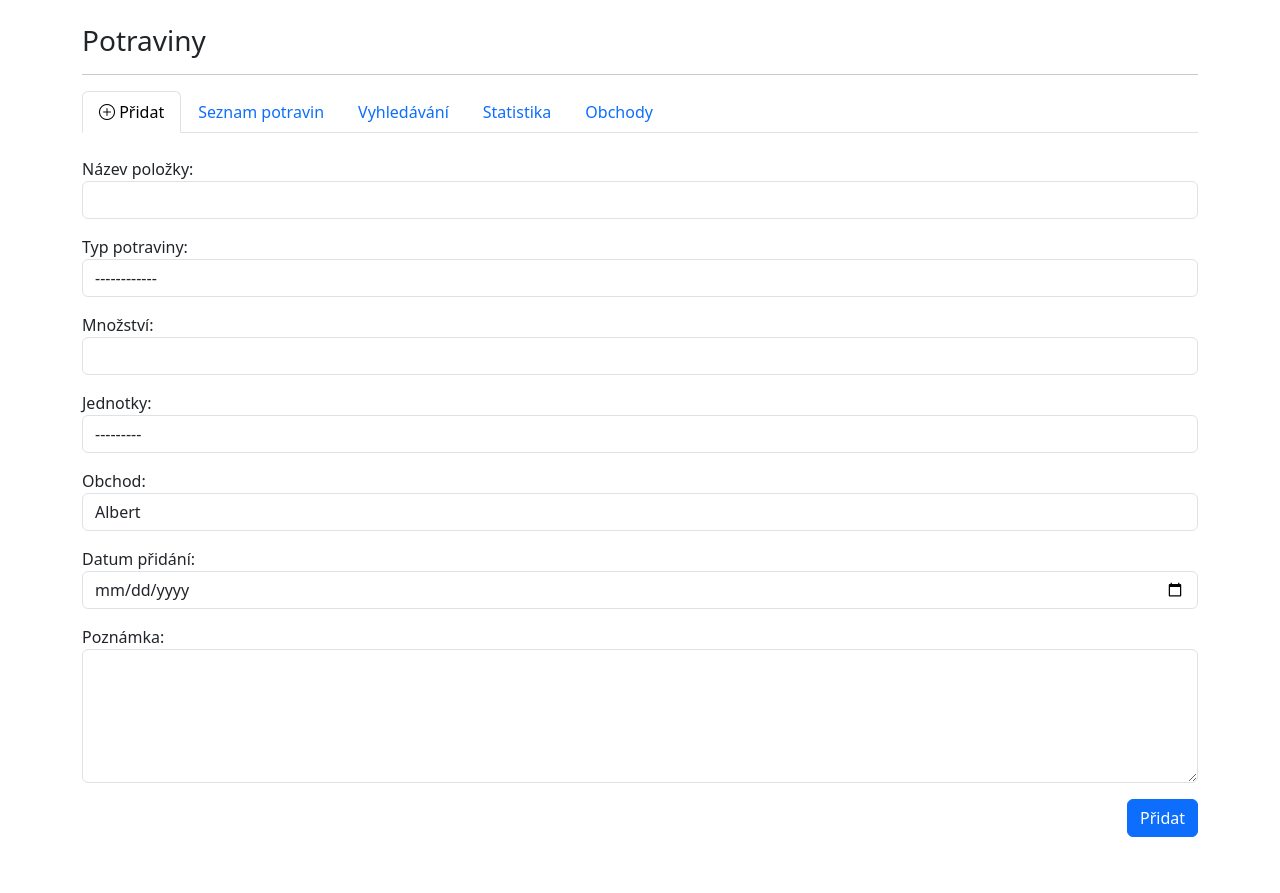
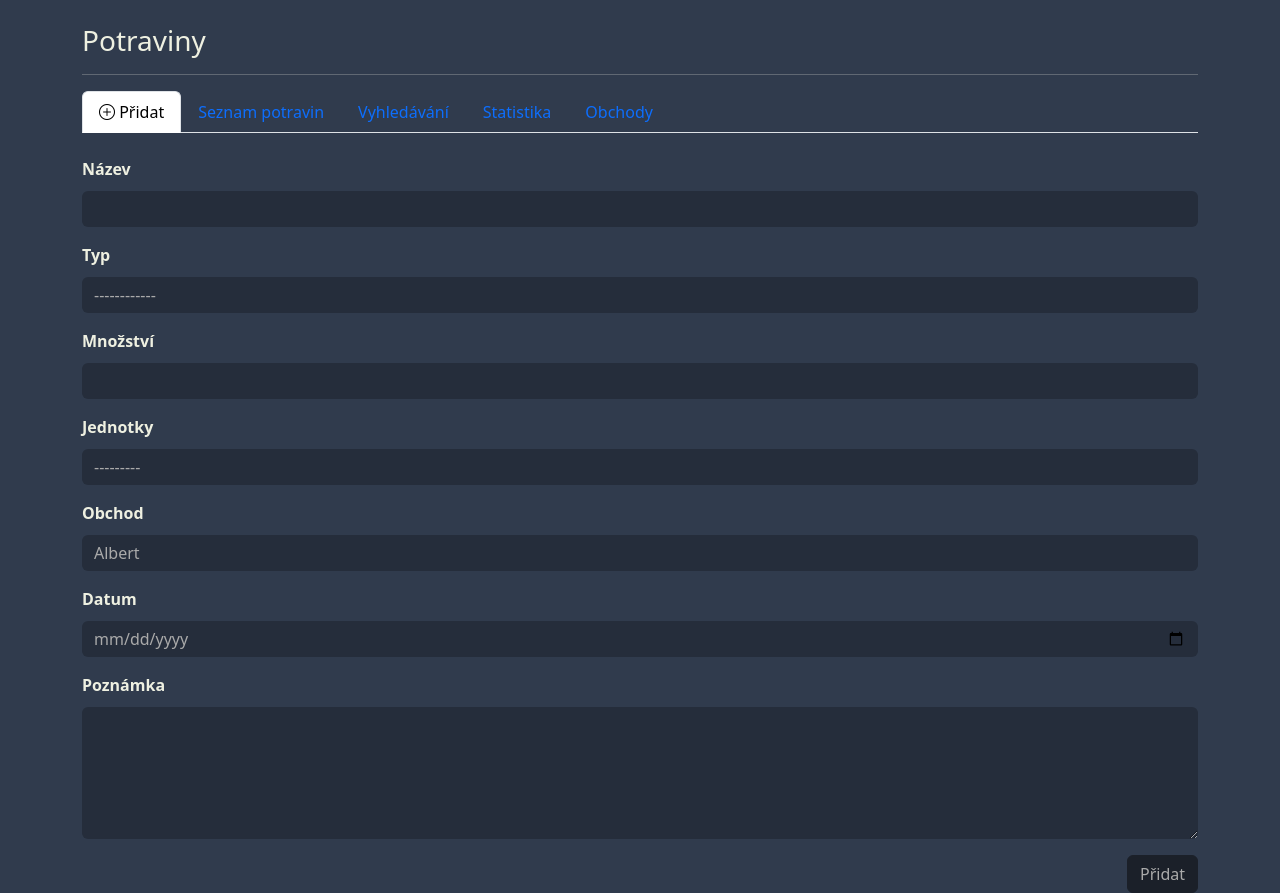
Before and after one commit to Postaczech2021/Cms, a Django app: page /food/ in a window 1280 px wide, after a click on "Přidat". Before the commit the page ends 837 px from the top, so only its background shows below. Run offline with Django 5.2, Linux system fonts and the light colour scheme; data comes from the database, SQL or seed files in the repository; both versions use the stored data as it was after the commit.

Commit message:
this is new commit

```diff
--- a/Cms/food/forms.py
+++ b/Cms/food/forms.py
@@ -1,6 +1,9 @@
 from django.db.models import Case, When, Value, IntegerField
 from django import forms
 from .models import Food, Store, FoodType
+
+class DateInput(forms.DateInput):
+    input_type = 'date'
 
 class StoreForm(forms.ModelForm):
     class Meta:
@@ -23,20 +26,21 @@ class FoodForm(forms.ModelForm):
             'quantity': forms.NumberInput(attrs={'class': 'form-control'}),
             'unit': forms.Select(attrs={'class': 'form-control'}),
             'store': forms.Select(attrs={'class': 'form-control'}),
-            'date_added': forms.DateInput(attrs={'class': 'form-control', 'type': 'date'}),
+            'date_added': DateInput(attrs={'class': 'custom-date-input form-control'}),
             'note': forms.Textarea(attrs={'class': 'form-control','rows': 5}),
         }
         labels = {
-            'name': "Název položky",
-            'food_type':"Typ potraviny",
+            'name': "Název",
+            'food_type':"Typ",
             'quantity': "Množství",
             'unit': "Jednotky",
             'store': "Obchod",
-            'date_added': "Datum přidání",
+            'date_added': "Datum",
             'note': "Poznámka"
         }
 
     def __init__(self, *args, **kwargs):
         super(FoodForm, self).__init__(*args, **kwargs)
+        for field in self.fields: self.fields[field].label_suffix = ''
         self.fields['food_type'].queryset = FoodType.objects.order_by('name')
         self.fields['store'].queryset = Store.objects.exclude(name="Undefined").order_by('name')
--- a/Cms/food/templates/add_food.html
+++ b/Cms/food/templates/add_food.html
@@ -1,5 +1,5 @@
 <form class="mt-4" action="{% url 'add_food' %}" method="POST">
   {% csrf_token %}
   {{ food_form.as_p }}
- <div class="d-flex justify-content-end"> <button class="btn btn-primary">Přidat</button> </div>
+ <div class="d-flex justify-content-end"> <button class="btn btn-custom">Přidat</button> </div>
 </form>
--- a/Cms/food/templates/base.html
+++ b/Cms/food/templates/base.html
@@ -7,6 +7,34 @@
    {% endblock %}</title>
     <link href="https://cdn.jsdelivr.net/npm/bootstrap@5.3.3/dist/css/bootstrap.min.css" rel="stylesheet" integrity="sha384-QWTKZyjpPEjISv5WaRU9OFeRpok6YctnYmDr5pNlyT2bRjXh0JMhjY6hW+ALEwIH" crossorigin="anonymous">
     <link rel="stylesheet" href="https://cdn.jsdelivr.net/npm/bootstrap-icons@1.11.3/font/bootstrap-icons.min.css">
+<style>
+    body {
+        background-color: #303b4d;
+        color: #eef0e1;
+    }
+    label {
+        font-weight: bold;
+        margin-bottom: 10px;
+    }
+
+    .form-control, .form-control:focus {
+        background-color: #252d3b;
+        color: #aaaaaa;
+        border:none;
+
+    }
+    .btn-custom { color: #aaaaaa;
+                  background-color: #1b2029;
+                  border-color: #1b2029;  }
+    .btn-custom:hover, .btn-custom:focus {
+                color: #d5d5d5;
+                background-color:  #1b2029;
+                border-color: #0f0f0f;  }
+    .btn-custom:active, .btn-custom.active { background-color: #0c0c0c; /* Tmavší barva pozadí při aktivaci tlačítka */ border-color: #0c0c0c; /* Tmavší barva okraje při aktivaci tlačítka */
+
+</style>
+
+
   </head>
   <body>
    {% block content %}
```
Also changed, not shown: Cms/db.sqlite3.
